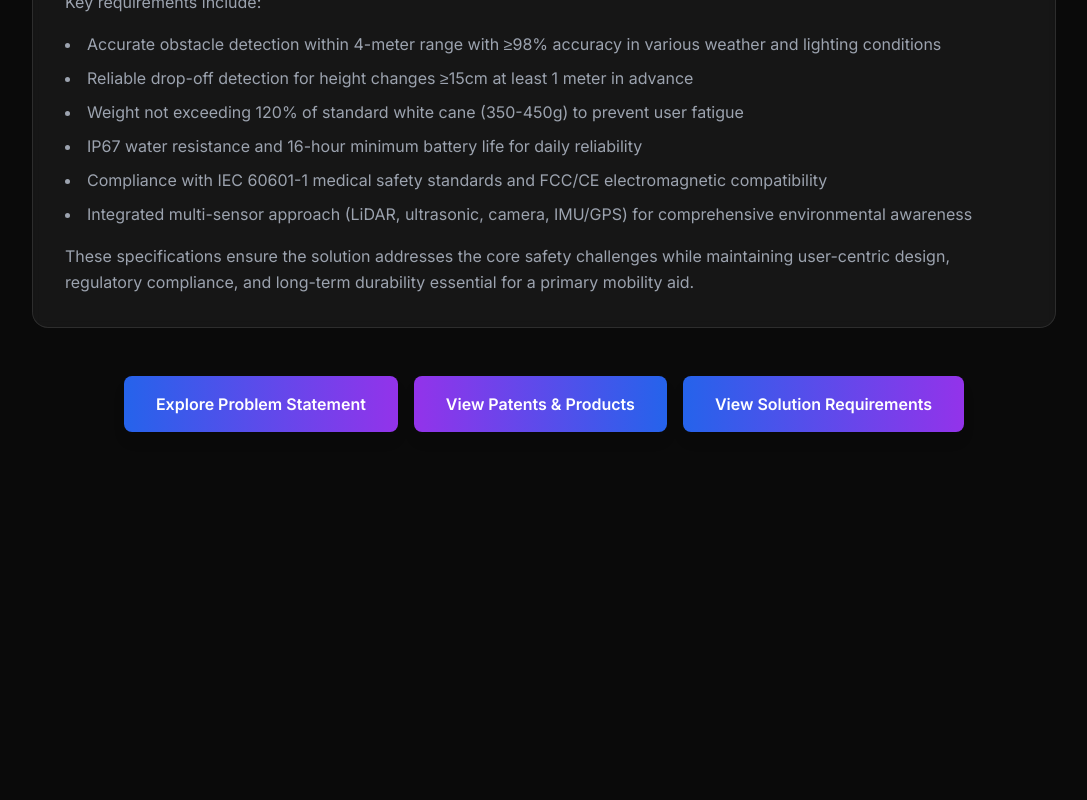
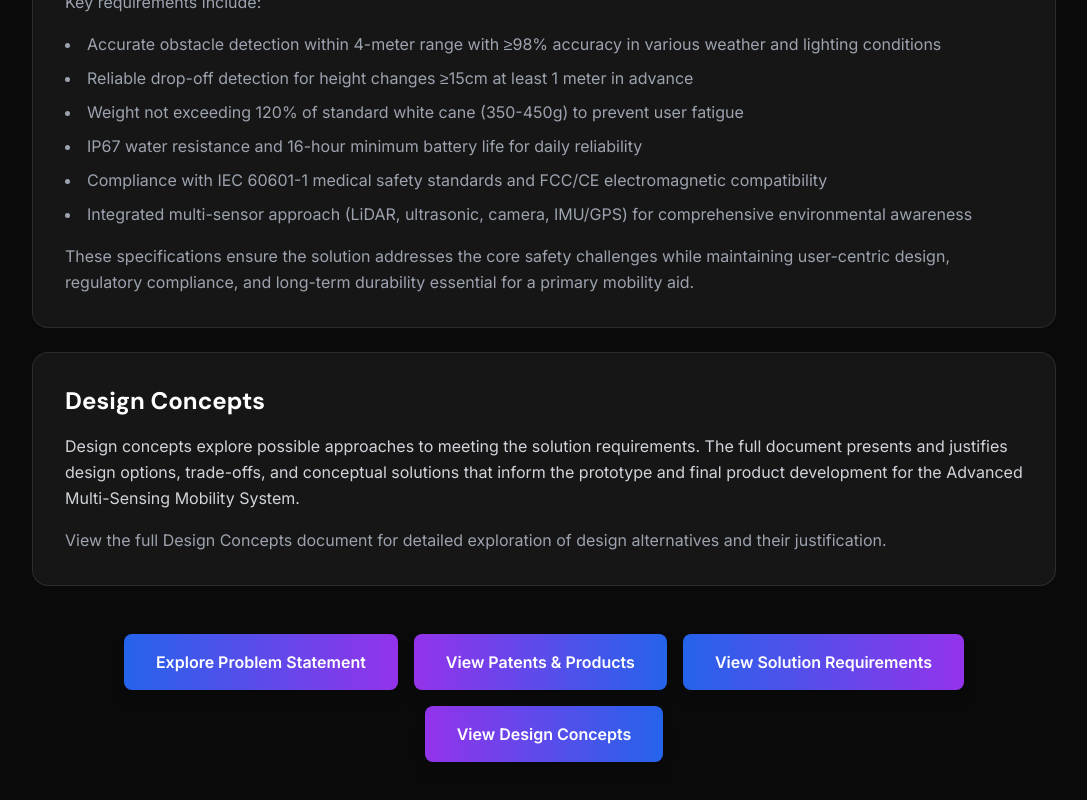
Before and after one commit to TheWiseGhost/EngineeringPortfolio, a Next.js app: page / in a window 1280 px wide. Shown: the part 1366-2166 px from the top of the page, without its empty margins (96-1183 px from the left). Before the commit the page ends 1846 px from the top, so only its background shows below. Built offline with nearby package versions, Linux system fonts and the light colour scheme.

Commit message:
Element D

```diff
--- /dev/null
+++ b/app/design-concepts/page.tsx
@@ -0,0 +1,81 @@
+"use client";
+
+import { motion } from "framer-motion";
+
+export default function DesignConcepts() {
+  return (
+    <div className="min-h-screen px-4 sm:px-6 lg:px-8 pt-24 pb-16">
+      <div className="max-w-6xl mx-auto">
+        <motion.div
+          initial={{ opacity: 0, y: 30 }}
+          animate={{ opacity: 1, y: 0 }}
+          transition={{ duration: 0.8 }}
+        >
+          <h1 className="font-display text-4xl sm:text-5xl font-bold mb-8 bg-gradient-to-r from-blue-400 to-purple-400 bg-clip-text text-transparent">
+            Design Concepts
+          </h1>
+
+          <motion.div
+            initial={{ opacity: 0, y: 20 }}
+            animate={{ opacity: 1, y: 0 }}
+            transition={{ duration: 0.8, delay: 0.2 }}
+            className="bg-white/5 backdrop-blur-sm border border-white/10 rounded-2xl p-6 sm:p-8 mb-8"
+          >
+            <h2 className="font-display text-2xl font-semibold mb-4 text-white">
+              Overview
+            </h2>
+            <div className="prose prose-invert max-w-none">
+              <p className="text-gray-300 leading-relaxed whitespace-pre-line">
+                Design concepts explore possible approaches to meeting the solution requirements for the Advanced Multi-Sensing Mobility System. This document presents and justifies design options, trade-offs, and conceptual solutions that inform the prototype and final product development.
+              </p>
+            </div>
+          </motion.div>
+
+          <motion.div
+            initial={{ opacity: 0, y: 20 }}
+            animate={{ opacity: 1, y: 0 }}
+            transition={{ duration: 0.8, delay: 0.4 }}
+            className="bg-white/5 backdrop-blur-sm border border-white/10 rounded-2xl p-6 sm:p-8"
+          >
+            <div className="flex items-center justify-between mb-4">
+              <h2 className="font-display text-2xl font-semibold text-white">
+                Full Documentation
+              </h2>
+              <motion.a
+                href="https://docs.google.com/document/d/1qMDeOl_mANzAF4QxUAS97axsFNMDlt2e8necap8w-lc/edit?tab=t.0"
+                target="_blank"
+                rel="noopener noreferrer"
+                whileHover={{ scale: 1.02 }}
+                whileTap={{ scale: 0.98 }}
+                className="inline-flex items-center gap-2 text-blue-400 hover:text-blue-300 transition-colors duration-200 text-sm font-medium"
+              >
+                <span>Open in new tab</span>
+                <svg
+                  className="w-4 h-4"
+                  fill="none"
+                  viewBox="0 0 24 24"
+                  stroke="currentColor"
+                >
+                  <path
+                    strokeLinecap="round"
+                    strokeLinejoin="round"
+                    strokeWidth={2}
+                    d="M10 6H6a2 2 0 00-2 2v10a2 2 0 002 2h10a2 2 0 002-2v-4M14 4h6m0 0v6m0-6L10 14"
+                  />
+                </svg>
+              </motion.a>
+            </div>
+            <div className="aspect-video w-full rounded-lg overflow-hidden border border-white/10">
+              <iframe
+                src="https://docs.google.com/document/d/1qMDeOl_mANzAF4QxUAS97axsFNMDlt2e8necap8w-lc/preview"
+                className="w-full h-full"
+                title="Design Concepts"
+                allow="fullscreen"
+              />
+            </div>
+          </motion.div>
+        </motion.div>
+      </div>
+    </div>
+  );
+}
--- a/app/page.tsx
+++ b/app/page.tsx
@@ -94,13 +94,25 @@ export default function Home() {
                 These specifications ensure the solution addresses the core safety challenges while maintaining user-centric design, regulatory compliance, and long-term durability essential for a primary mobility aid.
               </p>
             </div>
+
+            <div className="bg-white/5 backdrop-blur-sm border border-white/10 rounded-2xl p-6 sm:p-8 text-left">
+              <h2 className="font-display text-2xl font-semibold mb-4 text-white">
+                Design Concepts
+              </h2>
+              <p className="text-gray-300 leading-relaxed mb-4">
+                Design concepts explore possible approaches to meeting the solution requirements. The full document presents and justifies design options, trade-offs, and conceptual solutions that inform the prototype and final product development for the Advanced Multi-Sensing Mobility System.
+              </p>
+              <p className="text-gray-400 leading-relaxed">
+                View the full Design Concepts document for detailed exploration of design alternatives and their justification.
+              </p>
+            </div>
           </motion.div>
 
           <motion.div
             initial={{ opacity: 0, y: 20 }}
             animate={{ opacity: 1, y: 0 }}
             transition={{ duration: 0.8, delay: 0.8 }}
-            className="flex flex-col sm:flex-row gap-4 justify-center items-center mb-12"
+            className="flex flex-col sm:flex-row flex-wrap gap-4 justify-center items-center mb-12"
           >
             <Link href="/problem-statement">
               <motion.button
@@ -129,6 +141,15 @@ export default function Home() {
                 View Solution Requirements
               </motion.button>
             </Link>
+            <Link href="/design-concepts">
+              <motion.button
+                whileHover={{ scale: 1.05 }}
+                whileTap={{ scale: 0.95 }}
+                className="px-8 py-4 bg-gradient-to-r from-purple-600 to-blue-600 text-white font-semibold rounded-lg shadow-lg hover:shadow-xl transition-shadow duration-300"
+              >
+                View Design Concepts
+              </motion.button>
+            </Link>
           </motion.div>
         </motion.div>
       </div>
--- a/components/Navigation.tsx
+++ b/components/Navigation.tsx
@@ -10,6 +10,7 @@ const navItems = [
   { name: "Problem Statement", path: "/problem-statement" },
   { name: "Patents & Products", path: "/patents-products" },
   { name: "Solution Requirements", path: "/solution-requirements" },
+  { name: "Design Concepts", path: "/design-concepts" },
   { name: "About", path: "/about" },
   { name: "Engineering Notebook", path: "/notebook" },
 ];
```
